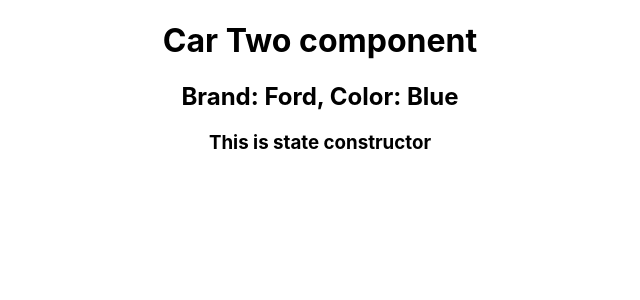
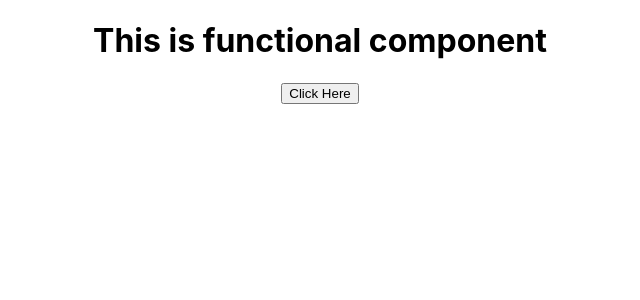
Before and after one commit to tnmy2426/first_react_app, a React (Create React App) app: page / in a window 1280 px wide. Shown: the top 300 px of the page, without its empty margins (320-960 px from the left). Built offline with nearby package versions, Linux system fonts and the light colour scheme.

Commit message:
Event handling in functional component

```diff
--- a/src/App.js
+++ b/src/App.js
@@ -1,7 +1,8 @@
 import React from 'react';
 // import logo from './logo.svg';
 import './App.css';
-import CarTwo from './components/CarTwo';
+// import CarTwo from './components/CarTwo';
+import ClickOne from './components/ClickOne';
 // import CarOne from './components/CarOne';
 // import Counter from './components/Counter';
 // import Subscribe from './components/Subscribe';
@@ -23,7 +24,8 @@
       {/* <Subscribe /> */}
       {/* <Counter /> */}
       {/* <CarOne brand='BMW' color='Black' /> */}
-      <CarTwo brand='Ford' color='Blue' />
+      {/* <CarTwo brand='Ford' color='Blue' /> */}
+      <ClickOne />
     </div>
   );
 }
--- /dev/null
+++ b/src/components/ClickOne.js
@@ -0,0 +1,16 @@
+import React from 'react'
+
+const ClickOne = () => {
+
+    const clickHandler = () => {
+        console.log('clicked');
+    }
+    return (
+        <div>
+            <h1>This is functional component</h1>
+            <button onClick={clickHandler} >Click Here</button>
+        </div>
+    )
+}
+
+export default ClickOne
```
